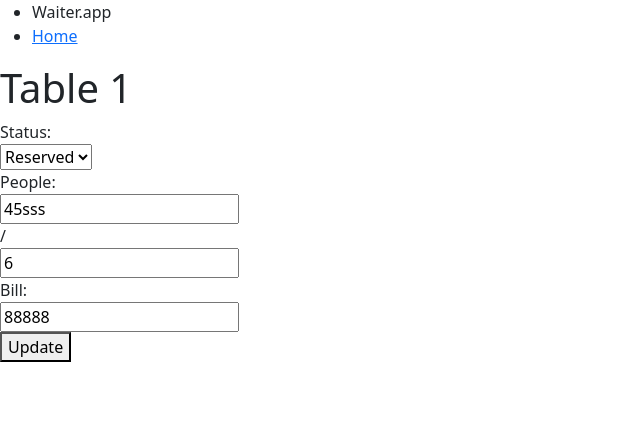
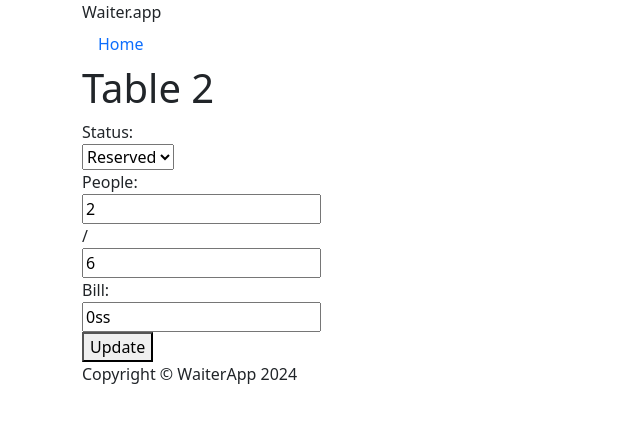
Before and after one commit to Jaszmijee/react-pizzeria-waiter-service, a React (Create React App) app: page /table/1 in a window 1280 px wide. Shown: the top 422 px of the page, without its empty margins (0-640 px from the left). Built offline with nearby package versions, Linux system fonts and the light colour scheme; data requests are answered from the project's data file.

Commit message:
add footer and header

```diff
--- a/public/server/db.json
+++ b/public/server/db.json
@@ -2,11 +2,11 @@
   "tables": [
     {
       "id": "1",
-      "name": "Table 1",
+      "name": "Table 2",
       "status": "Reserved",
-      "peoplePresent": "45sss",
+      "peoplePresent": 2,
       "peopleMax": 6,
-      "bill": "88888"
+      "bill": "0ss"
     },
     {
       "id": "2",
--- a/src/App.js
+++ b/src/App.js
@@ -1,11 +1,14 @@
 import {Route, Routes} from "react-router-dom";
 import NotFound from "./components/pages/NotFound/NotFound";
-import NavBar from "./components/views/NavBar/NavBar";
 import Home from "./components/pages/Home/Home";
 import Table from "./components/pages/Table/Table";
 import {useDispatch, useSelector} from "react-redux";
 import {fetchTablesFromServer, getAllTables} from "./redux/tablesRedux";
 import {useEffect} from "react";
+import Footer from "./components/views/Footer/Footer";
+
+import {Container} from "react-bootstrap";
+import Header from "./components/views/Header/Header";
 
 const App = () => {
 
@@ -21,14 +24,15 @@ const App = () => {
 
     return (
         <main>
-            {/*<Container>*/}
-            <NavBar/>
+            <Container>
+            <Header/>
             <Routes>
                 <Route path="/" element={<Home/>}/>
                 <Route path="/table/:tableId" element={<Table/>}/>
                 <Route path="*" element={<NotFound/>}/>
             </Routes>
-            {/*</Container>*/}
+            <Footer/>
+            </Container>
         </main>
     );
 };
--- a/src/components/common/TextInput/TextInput.js
+++ b/src/components/common/TextInput/TextInput.js
@@ -1,6 +1,6 @@
 const TextInput = (props) => {
     return (
-        <form>
+        <div>
             <label>{props.children}</label>
             <input
                 name={props.name}
@@ -8,7 +8,8 @@ const TextInput = (props) => {
                 onChange={props.onChange}
                 type="text"
             />
-        </form>
+        </div>
     );
 };
+
 export default TextInput;
--- a/src/components/features/TableForm/TableForm.js
+++ b/src/components/features/TableForm/TableForm.js
@@ -47,6 +47,7 @@ const TableForm = ({ table }) => {
                 name="status"
                 options={statusOptions}
             />
+            <div>
             <span>People: </span>
             <TextInput
                 name="peoplePresent"
@@ -59,6 +60,7 @@ const TableForm = ({ table }) => {
                 value={formData.peopleMax}
                 onChange={handleInputChange}
             />
+            </div>
             <span>Bill: </span>
             <TextInput
                 name="bill"
--- /dev/null
+++ b/src/components/views/Footer/Footer.js
@@ -0,0 +1,9 @@
+const Footer = () => {
+    return (
+        <div>
+            Copyright &copy; WaiterApp 2024
+        </div>
+    )
+}
+
+export default Footer;
--- /dev/null
+++ b/src/components/views/Header/Header.js
@@ -0,0 +1,10 @@
+import NavBar from "../NavBar/NavBar";
+
+const Header = () => {
+    return (
+        <div>
+            <NavBar/>
+        </div>
+    )
+}
+export default Header;
--- a/src/components/views/NavBar/NavBar.js
+++ b/src/components/views/NavBar/NavBar.js
@@ -1,12 +1,20 @@
 import {NavLink} from 'react-router-dom';
+import {Nav} from "react-bootstrap";
 
 const NavBar = () => {
     return (
-        <nav>
-        <ul>
-            <li><span>Waiter.app</span></li>
-            <li><NavLink to="/">Home</NavLink></li>
-        </ul>
-    </nav>
+        <Nav className="me-auto">
+            <div>
+               <span>Waiter.app</span>
+                    <Nav.Link as={NavLink} to="/">Home</Nav.Link>
+            </div>
+        </Nav>
+
+    //     <nav>
+    //     <ul>
+    //         <li><span>Waiter.app</span></li>
+    //         <li><NavLink to="/">Home</NavLink></li>
+    //     </ul>
+    // </nav>
     )};
 export default NavBar;
```
